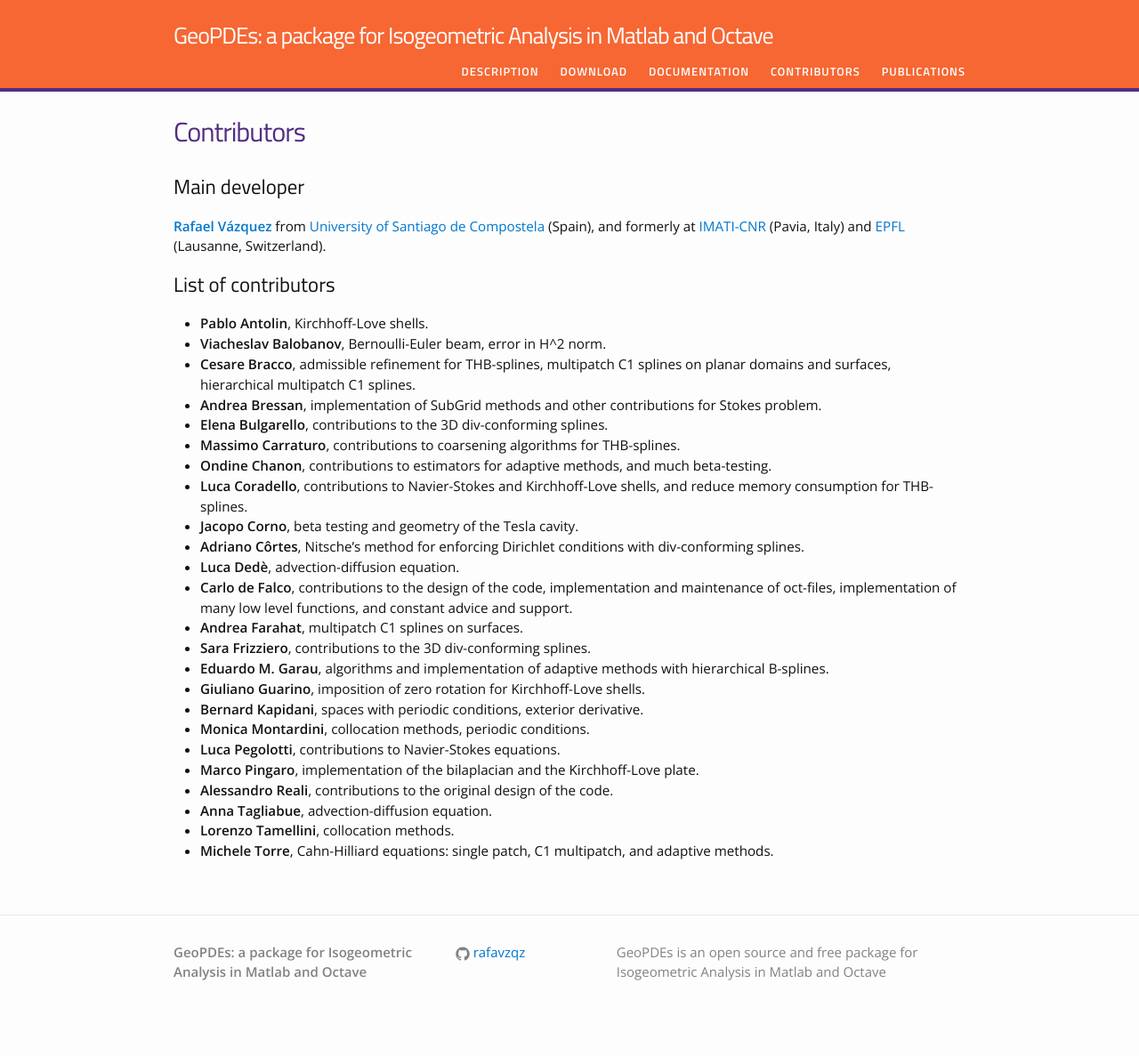
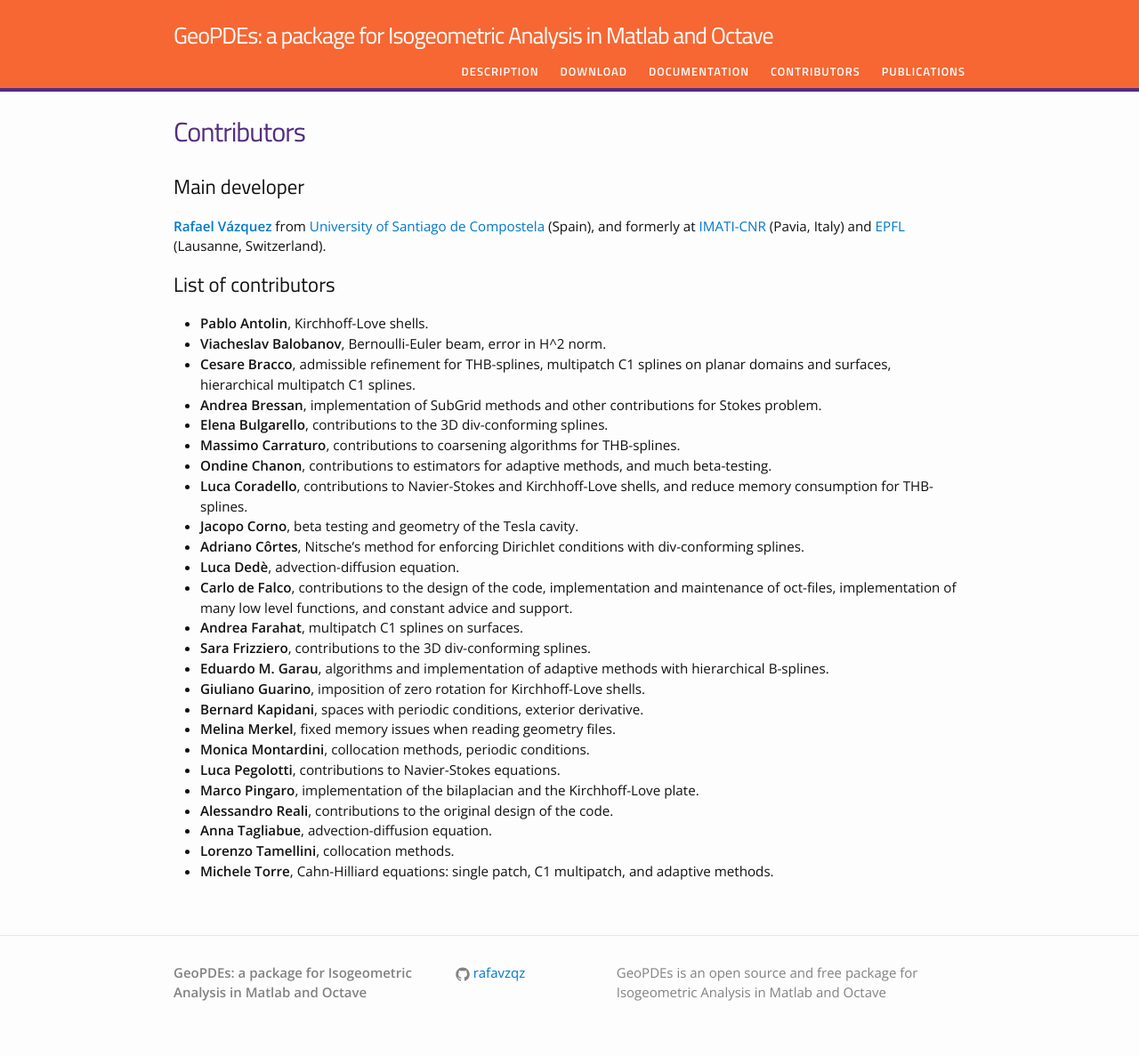
Before and after one commit to rafavzqz/geopdes, a Jekyll site: the page built from contributors.md, in a window 1280 px wide. Shown: the whole page at 89% size. Built offline with Jekyll 4.4.1, drawn with Linux system fonts in a browser that asks for light colours; before the commit the page ends 1164 px from its top, so only the background shows below that.

Commit message:
Added one contributor (Melina Merkel)

```diff
--- a/contributors.md
+++ b/contributors.md
@@ -26,6 +26,7 @@
 * **Eduardo M. Garau**, algorithms and implementation of adaptive methods with hierarchical B-splines.
 * **Giuliano Guarino**, imposition of zero rotation for Kirchhoff-Love shells.
 * **Bernard Kapidani**, spaces with periodic conditions, exterior derivative.
+* **Melina Merkel**, fixed memory issues when reading geometry files.
 * **Monica Montardini**, collocation methods, periodic conditions.
 * **Luca Pegolotti**, contributions to Navier-Stokes equations.
 * **Marco Pingaro**, implementation of the bilaplacian and the Kirchhoff-Love plate.
```
